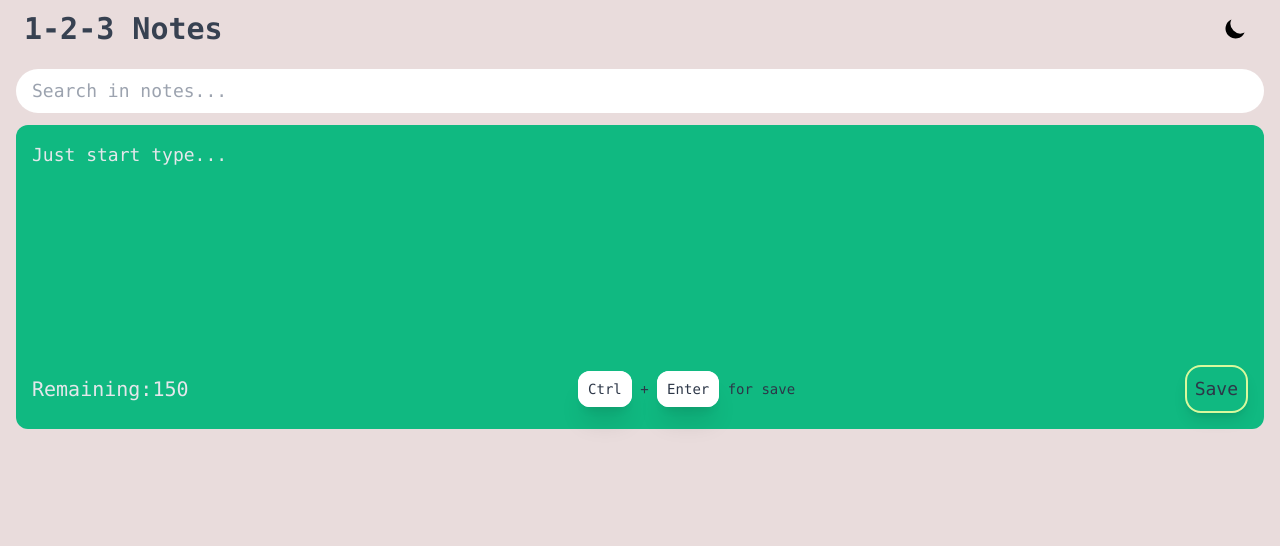
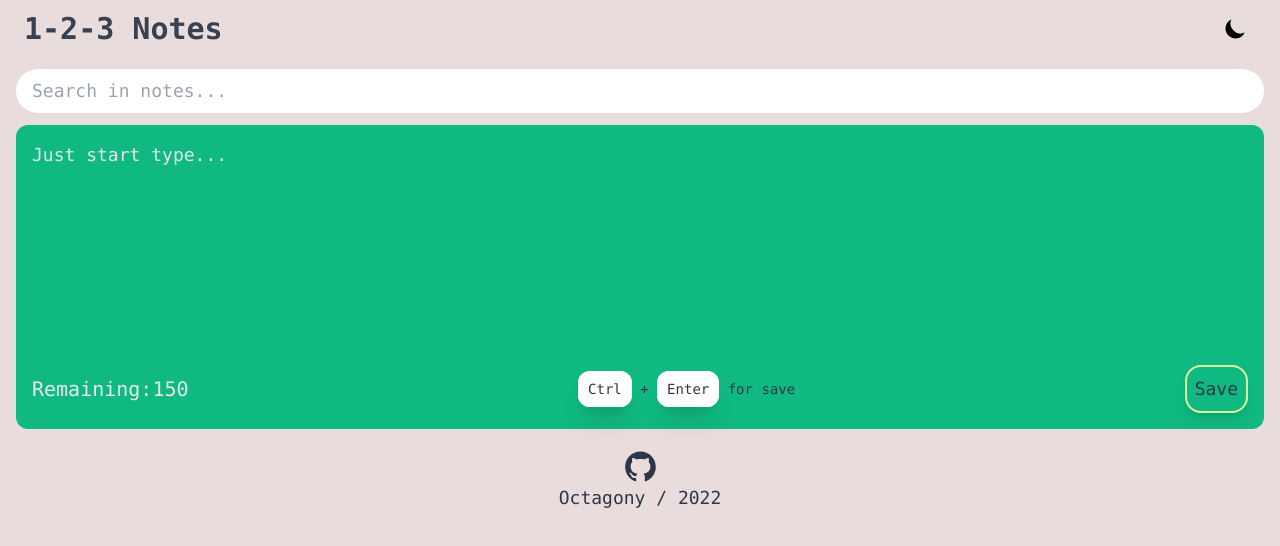
Before and after one commit to octagony/YANA, a React (Create React App) app: page / in a window 1280 px wide. Shown: the top 546 px of the page. Built offline with nearby package versions, Linux system fonts and the light colour scheme.

Commit message:
add footer with info

```diff
--- a/src/App.js
+++ b/src/App.js
@@ -3,6 +3,7 @@ import { nanoid } from "nanoid";
 import Header from "./components/Header";
 import NotesGrid from "./components/NotesGrid";
 import SearchBar from "./components/SearchBar";
+import Footer from "./components/Footer";
 
 function App() {
   const [notes, setNotes] = useState(
@@ -67,6 +68,7 @@ function App() {
           isSaveButtons={isSaveButtons}
           editNote={editNote}
         />
+        <Footer/>
       </div>
     </div>
   );
--- /dev/null
+++ b/src/components/Footer.jsx
@@ -0,0 +1,15 @@
+import React from "react";
+import { AiFillGithub } from "react-icons/ai";
+
+const Footer = () => {
+  return (
+    <div className="w-full text-center mt-5  rounded-3xl">
+      <a href="https://github.com/octagony" target='_blank' rel="noreferrer">
+        <AiFillGithub className="mx-auto" size={35} />
+      </a>
+      <p>Octagony / {new Date().getFullYear()}</p>
+    </div>
+  );
+};
+
+export default Footer;
--- a/src/components/NewNote.jsx
+++ b/src/components/NewNote.jsx
@@ -22,7 +22,7 @@ const NewNote = ({ addNote, showSaveBtns, isSaveButtons }) => {
   return (
     <div className="bg-emerald-500 rounded-xl p-4 min-h-[170px] flex flex-col justify-between whitespace-pre-wrap">
       <textarea
-        className="placeholder:text-gray-200 whitespace-pre-wrap"
+        className="placeholder:text-gray-200 whitespace-pre-wrap outline-none"
         cols="10"
         rows="8"
         placeholder="Just start type..."
--- a/src/components/Note.jsx
+++ b/src/components/Note.jsx
@@ -22,7 +22,7 @@ const Note = ({ id, text, date, deleteNote, editNote }) => {
     <div className="bg-lime-200 rounded-xl p-4 min-h-[170px] flex flex-col justify-between whitespace-pre-wrap">
       {isEdit ? (
         <textarea
-          className="bg-lime-200 h-full"
+          className="bg-lime-200 h-full outline-1"
           ref={editNoteValue}
           type="text"
           value={editValue}
--- a/src/index.css
+++ b/src/index.css
@@ -14,7 +14,7 @@
     @apply bg-emerald-500;
   }
   textarea:focus {
-    outline: 1px solid black;
+    outline: none;
     border: none;
   }
 
```
